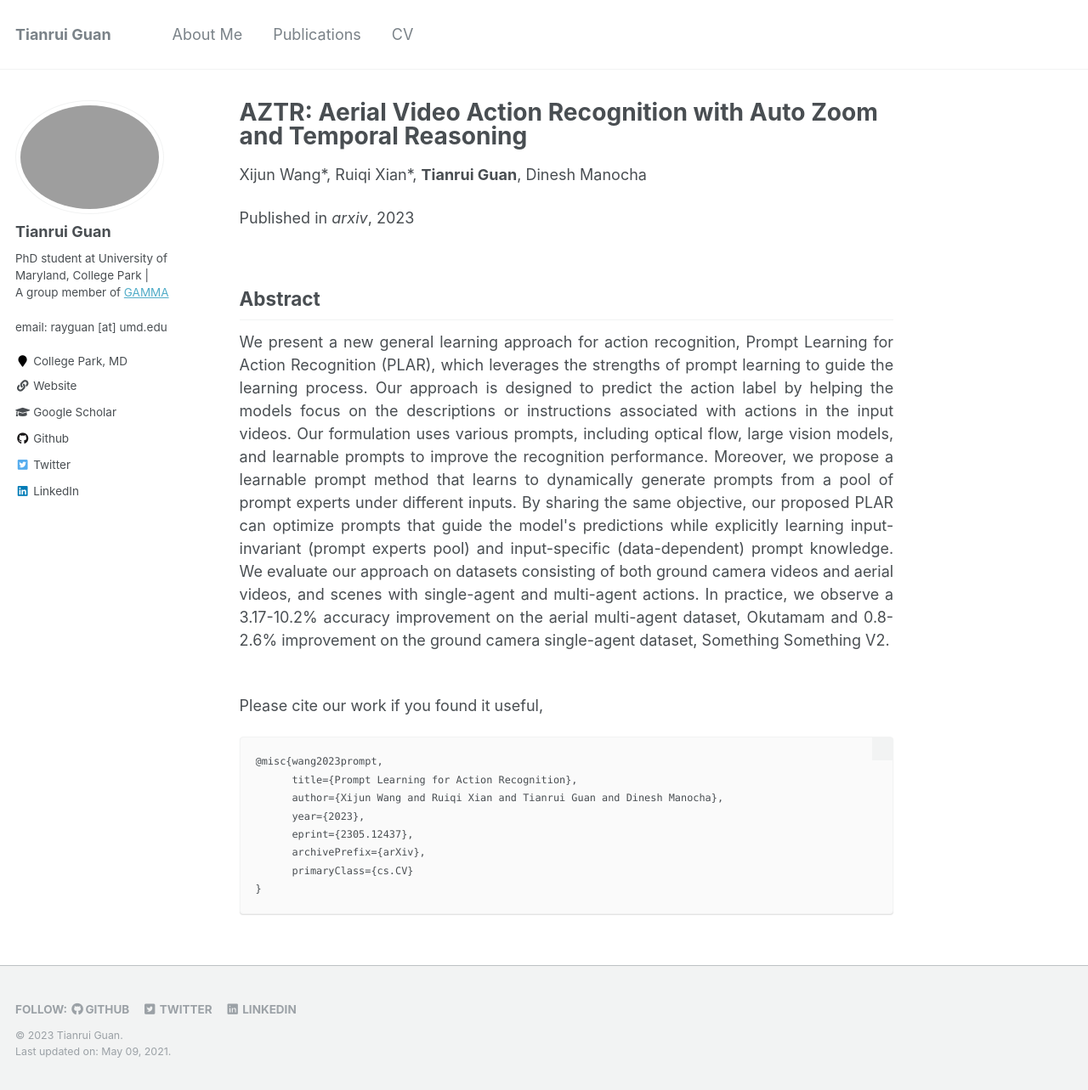
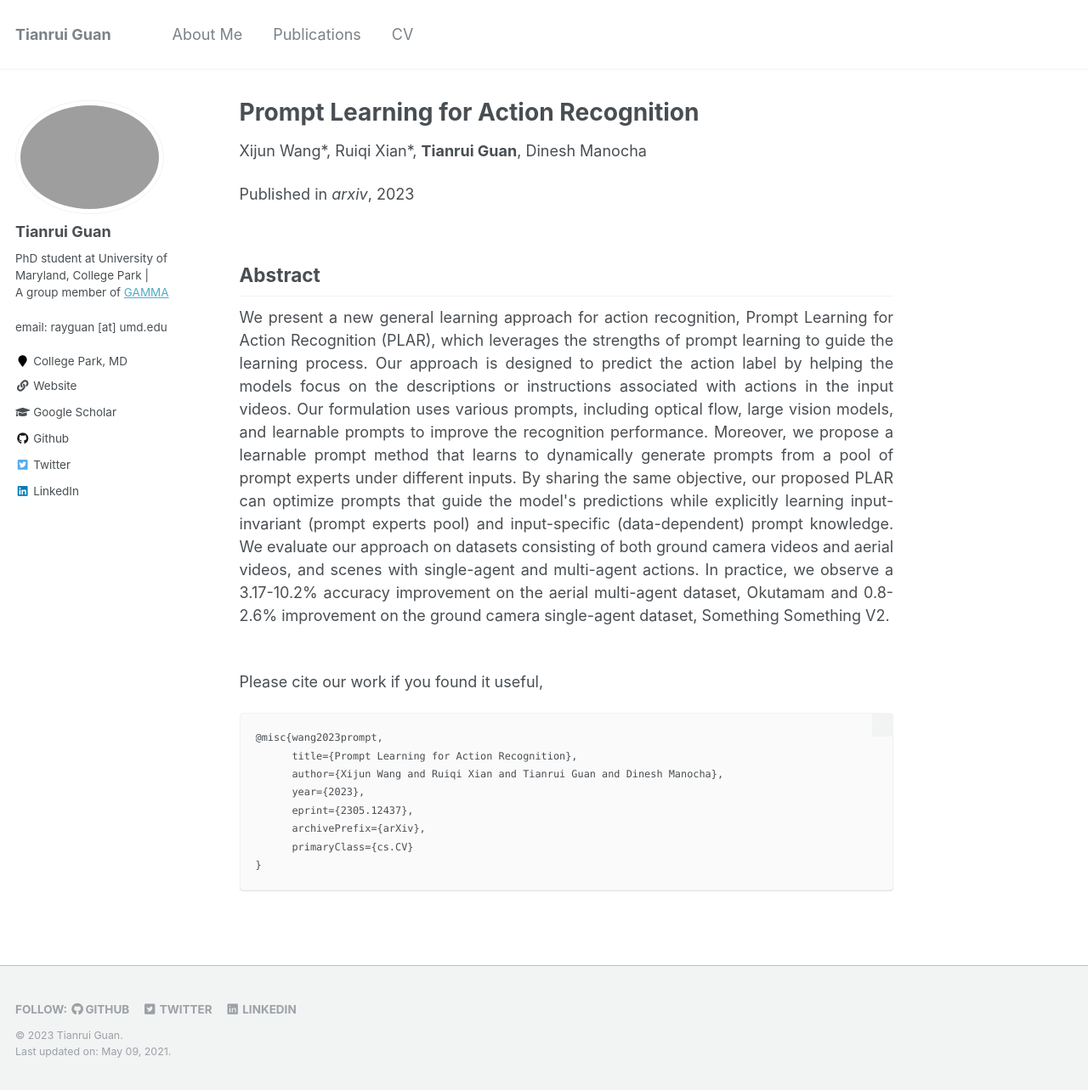
Before and after one commit to rayguan97/rayguan97.github.io, a Jekyll site: the page built from _other-publications/2023-05-21-promptlearning.md, in a window 1280 px wide and 1283 px high. Shown: the whole window at 85% size. Built offline with Jekyll 4.4.1, drawn with Linux system fonts in a browser that asks for light colours.

Commit message:
update prompt learning

```diff
--- a/_other-publications/2023-05-21-promptlearning.md
+++ b/_other-publications/2023-05-21-promptlearning.md
@@ -1,5 +1,5 @@
 ---
-title: "AZTR: Aerial Video Action Recognition with Auto Zoom and Temporal Reasoning"
+title: "Prompt Learning for Action Recognition"
 collection: other-publications
 permalink: /other-publication/2023-05-21-promptlearning
 # excerpt: 'We present an algorithm, Fourier Activity Recognition (FAR), for UAV video activity recognition. Our formulation uses a novel Fourier object disentanglement method to innately separate out the human agent (which is typically small) from the background. Our disentanglement technique operates in the frequency domain to characterize the extent of temporal change of spatial pixels, and exploits convolution-multiplication properties of Fourier transform to map this representation to the corresponding object-background entangled features obtained from the network. To encapsulate contextual information and long-range space-time dependencies, we present a novel Fourier Attention algorithm, which emulates the benefits of self-attention by modeling the weighted outer product in the frequency domain. Our Fourier attention formulation uses much fewer computations than self-attention. We have evaluated our approach on multiple UAV datasets including UAV Human RGB, UAV Human Night, Drone Action, and NEC Drone. We demonstrate a relative improvement of 8.02% - 38.69% in top-1 accuracy and up to 3 times faster over prior works.'
```
